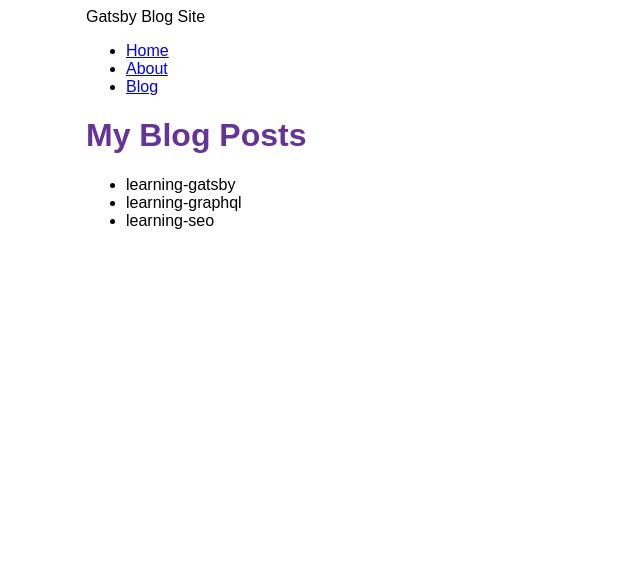
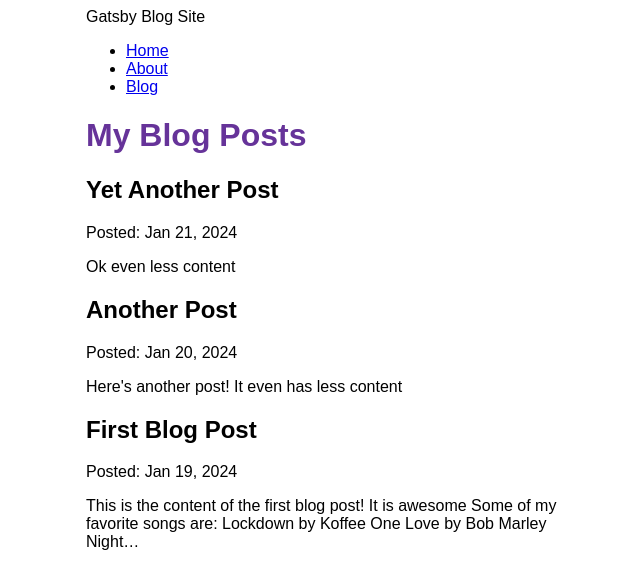
Before and after one commit to dwledwards/gatsby-blog-site, a Gatsby site: page /blog in a window 1280 px wide. Shown: the whole page, without its empty margins (304-944 px from the left). Built offline with nearby package versions, Linux system fonts and the light colour scheme; Gatsby itself is replaced by a stand-in of ours.

Commit message:
Finished Gatsby Tutorial Part 5

```diff
--- /dev/null
+++ b/blogs/another-post.mdx
@@ -0,0 +1,7 @@
+---
+title: "Another Post"
+date: "2024-01-20"
+slug: "another-post"
+---
+
+Here's another post! It even has less content
--- /dev/null
+++ b/blogs/my-first-post.mdx
@@ -0,0 +1,13 @@
+---
+title: "First Blog Post"
+date: "2024-01-19"
+slug: "my-first-post"
+---
+
+This is the content of the first blog post! It is *awesome*
+
+Some of my **favorite** songs are:
+
+* Lockdown by Koffee
+* One Love by Bob Marley
+* Night Nurse by Gregory Issacs
--- /dev/null
+++ b/blogs/yet-another-post.mdx
@@ -0,0 +1,7 @@
+---
+title: "Yet Another Post"
+date: "2024-01-21"
+slug: "yet-another-post"
+---
+
+Ok even less content
--- a/gatsby-config.js
+++ b/gatsby-config.js
@@ -15,5 +15,6 @@ module.exports = {
         path: `${__dirname}/blogs`,
       }
     },
+    "gatsby-plugin-mdx",
   ],
 }
--- a/package.json
+++ b/package.json
@@ -15,8 +15,10 @@
     "clean": "gatsby clean"
   },
   "dependencies": {
+    "@mdx-js/react": "^2.3.0",
     "gatsby": "^5.13.1",
     "gatsby-plugin-image": "^3.13.0",
+    "gatsby-plugin-mdx": "^5.13.0",
     "gatsby-plugin-sharp": "^5.13.0",
     "gatsby-source-filesystem": "^5.13.0",
     "react": "^18.2.0",
--- a/src/pages/blog.js
+++ b/src/pages/blog.js
@@ -7,15 +7,15 @@ import Seo from '../components/seo'
 const BlogPage = ({data}) => {
     return (
         <Layout pageTitle="My Blog Posts">
-            <ul>
-                {
-                    data.allFile.nodes.map(node => (
-                        <li key={node.name}>
-                            {node.name}
-                        </li>
-                    ))
-                }
-            </ul>
+            {
+                data.allMdx.nodes.map((node) => (
+                    <article key={node.id}>
+                        <h2>{node.frontmatter.title}</h2>
+                        <p>Posted: {node.frontmatter.date}</p>
+                        <p>{node.excerpt}</p>
+                    </article>
+                ))
+            }
         </Layout>
     )
 }
@@ -26,9 +26,14 @@ BlogPage.propTypes = {
 
 export const query = graphql`
     query {
-        allFile {
+        allMdx(sort: {frontmatter: {date: DESC}}) {
           nodes {
-            name
+            frontmatter {
+              title
+              date(formatString: "MMM D, YYYY")
+            }
+            id
+            excerpt
           }
         }
     }
```
Also changed, not shown: README.md, blogs/learning-gatsby.mdx (deleted), blogs/learning-graphql.mdx (deleted), blogs/learning-seo.mdx (deleted), 1 other file.
